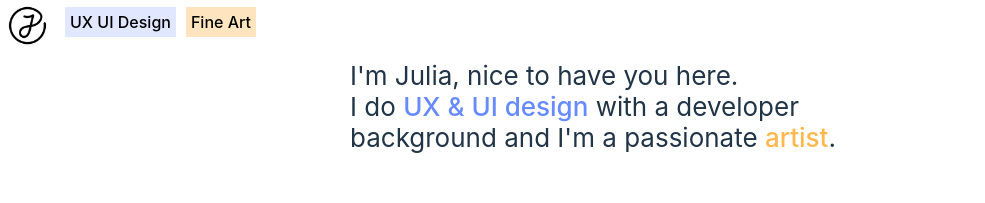
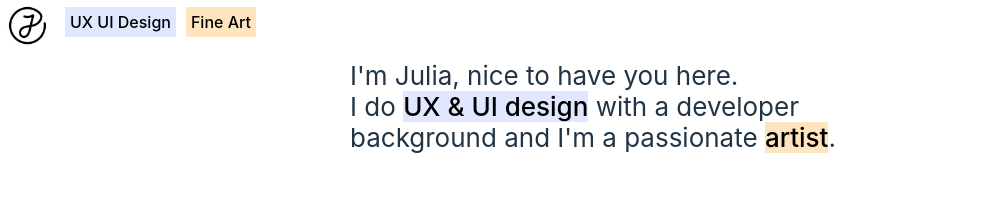
Before and after one commit to Juliiia/my_page, a React (Vite) app in the folder my_page/: page / in a window 1280 px wide. Shown: the top 203 px of the page, without its empty margins (0-985 px from the left). Built offline with nearby package versions, Linux system fonts and the light colour scheme.

Commit message:
change link styling

```diff
--- a/my_page/src/assets/js/constants.js
+++ b/my_page/src/assets/js/constants.js
@@ -10,9 +10,11 @@ export default {
 
     // color
     colorDesign1: '#e0e7ff', // for background colors
-    colorDesign2: '#668aff', // for text
+    colorDesign2: '#b3c4ff',
+    colorDesign3: '#668aff', // for text
 
     colorArt1: '#FFE5BF', // for background colors
-    colorArt2: '#ffb84d', // for text
+    colorArt2: '#ffd699',
+    colorArt3: '#ffb84d', // for text
 
 }
--- a/my_page/src/components/defaultSection.tsx
+++ b/my_page/src/components/defaultSection.tsx
@@ -14,9 +14,9 @@ const StyledTitle = styled.h1`
         if(props.level != 1){
             return constants.defaultTextColor;
         } else if (props.topic == 'design') {
-            return constants.colorDesign2;
+            return constants.colorDesign3;
         } else if(props.topic == 'art') {
-            return constants.colorArt2;
+            return constants.colorArt3;
         } else {
             return 'black';
         }
--- a/my_page/src/components/navbar.tsx
+++ b/my_page/src/components/navbar.tsx
@@ -32,10 +32,19 @@ const StyledNavbarLink = styled.a`
 const StyledNavbarLinkDesign = styled(StyledNavbarLink)`
     background-color: ${constants.colorDesign1};
     font-size: ${constants.fontSizeText};
+    :hover {
+        color: ${constants.defaultTextColor};
+        background-color: ${constants.colorDesign2};
+    }
 `;
 
 const StyledNavbarLinkArt = styled(StyledNavbarLink)`
     background-color: ${constants.colorArt1};
+    font-size: ${constants.fontSizeText};
+    :hover {
+        color: ${constants.defaultTextColor};
+        background-color: ${constants.colorArt2};
+    }
 `;
 
 const Navbar = () => {
--- a/my_page/src/components/textLink.tsx
+++ b/my_page/src/components/textLink.tsx
@@ -3,17 +3,20 @@ import React from 'react';
 import constants from '../assets/js/constants.js'
 
 const StyledLink = styled.a`
-    color: ${(props: { topic: string; }) => {
+    cursor: pointer;
+    color: ${constants.defaultTextColor};
+    background-color: ${(props: { topic: string; }) => {
         if(props.topic == 'design') {
-            return constants.colorDesign2;
+            return constants.colorDesign1;
         } else if(props.topic == 'art') {
-            return constants.colorArt2;
+            return constants.colorArt1;
         } else {
             return 'black';
         }
     }};
     &:hover {
-        color: ${(props: { topic: string; }) => {
+        color: ${constants.defaultTextColor};
+        background-color: ${(props: { topic: string; }) => {
             if(props.topic == 'design') {
                 return constants.colorDesign2;
             } else if(props.topic == 'art') {
@@ -22,7 +25,7 @@ const StyledLink = styled.a`
                 return 'black';
             }
         }};
-        text-decoration: underline;
+        text-decoration: none;
   }
 `;
 
```
